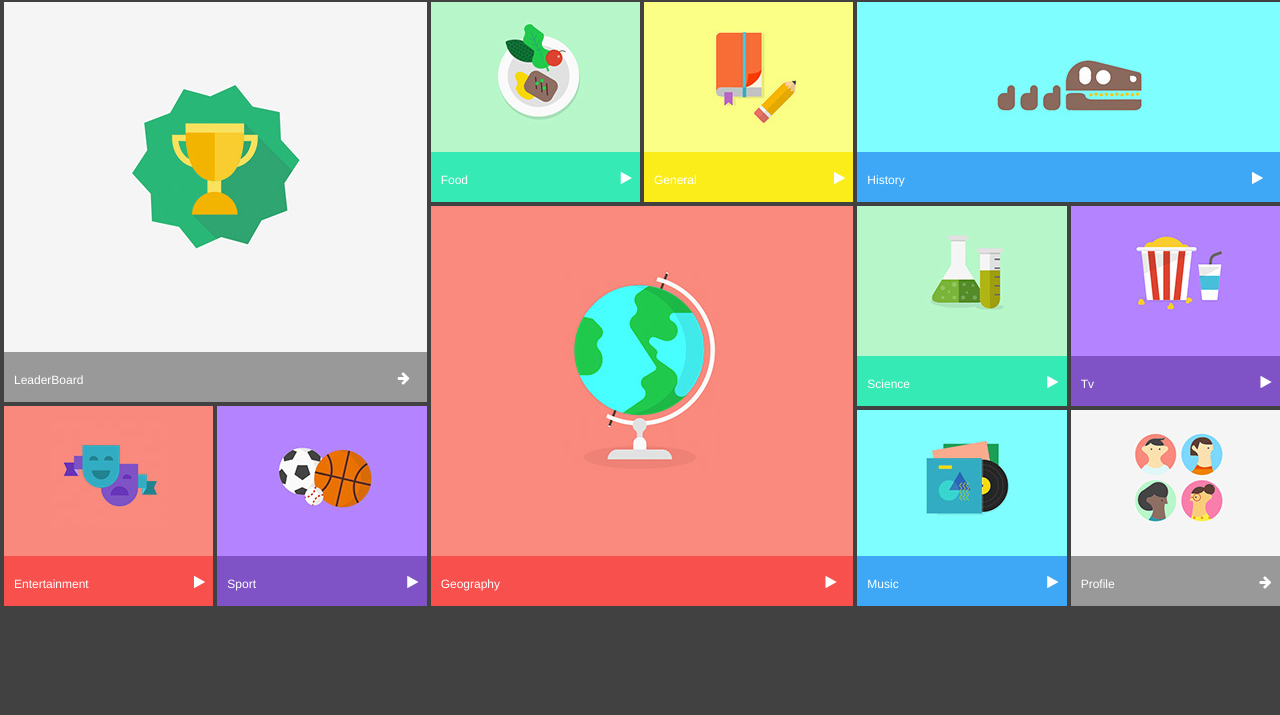
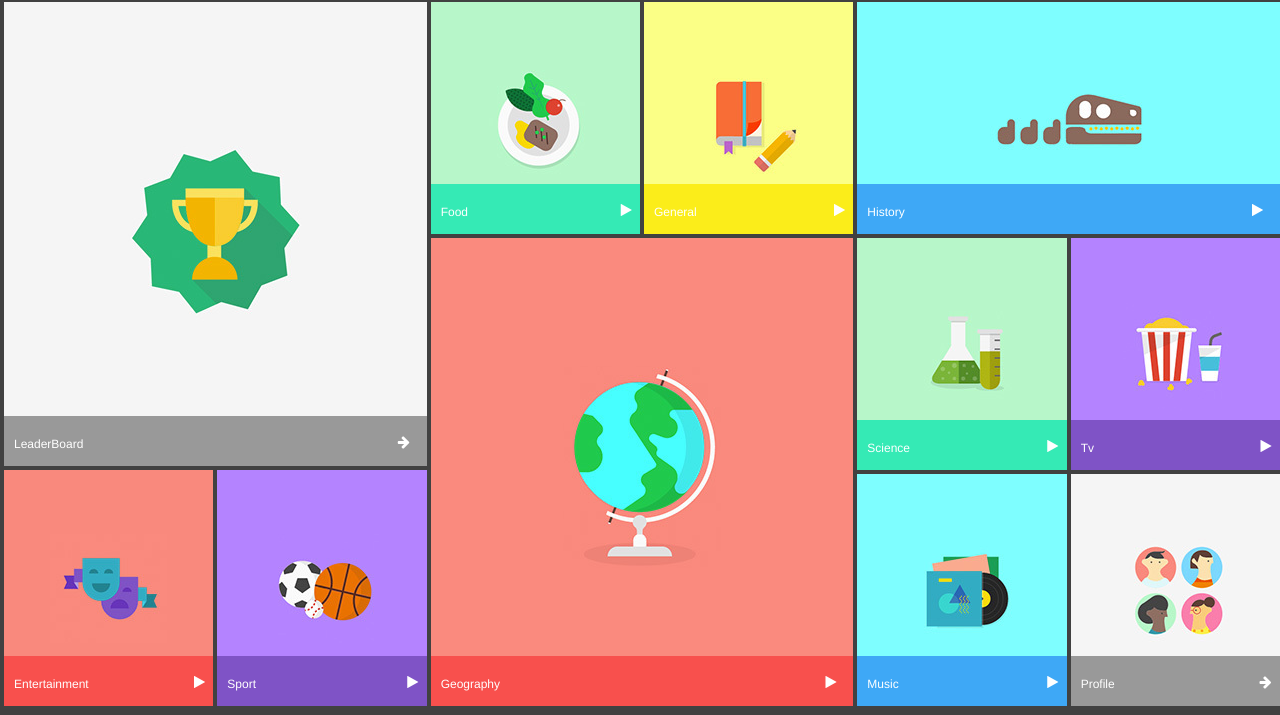
Before and after one commit to stephds01/Semaine6-SimplonLine, a plain HTML site: page maquette/index.html in a window 1280 px wide. Shown: the part 85-800 px from the top of the page. Drawn offline with nearby package versions, Linux system fonts and the light colour scheme.

Commit message:
Enregistrement de quelques détails de style

```diff
--- a/maquette/index.html
+++ b/maquette/index.html
@@ -27,7 +27,7 @@
                         <div class="col-md-4 col-lg-4 little-padding col-1">
 
                             <div class="col-md-12 little-padding">
-                                <div class="leaderBoard marge box">
+                                <div class="leaderBoard marge box big">
                                     <img src="images/loaderboard.png" alt="loaderboard" />
                                     <div class="lien">
                                         <a href="#"><h6>LeaderBoard</h6>
@@ -36,7 +36,7 @@
                                 </div>
                             </div>
                             <div class="col-md-6">
-                                <div class="entertainment marge box">
+                                <div class="entertainment marge box little">
                                     <img src="images/entertainment.png" alt="entertainment" />
                                     <div class="lien">
                                         <a href="#"><h6>Entertainment</h6>
@@ -45,7 +45,7 @@
                                 </div>
                             </div>
                             <div class="col-md-6">
-                                <div class="sport marge box">
+                                <div class="sport marge box little">
                                     <img src="images/sport.png" alt="sport" />
                                     <div class="lien">
                                         <a href="#"><h6>Sport</h6>
@@ -60,7 +60,7 @@
                         <div class="col-md-4 col-lg-4 little-padding">
 
                             <div class="col-md-6">
-                                <div class="food marge box">
+                                <div class="food marge box little">
                                     <img src="images/food.png" alt="food" />
                                     <div class="lien">
                                         <a href="#"><h6>food</h6>
@@ -69,7 +69,7 @@
                                 </div>
                             </div>
                             <div class="col-md-6">
-                                <div class="general marge box">
+                                <div class="general marge box little">
                                     <img src="images/general.png" alt="general" />
                                     <div class="lien">
                                     <a href="#"><h6>general</h6>
@@ -78,7 +78,7 @@
                                 </div>
                             </div>
                             <div class="col-md-12">
-                                <div class="geography marge box">
+                                <div class="geography marge box big">
                                     <img src="images/geography.png" alt="geography" />
                                     <div class="lien">
                                         <a href="#"><h6>geography</h6>
@@ -92,7 +92,7 @@
                         <!--3th col-->
                         <div class="col-md-4 col-lg-4 little-padding">
                             <div class="col-md-12">
-                                <div class="history marge box">
+                                <div class="history marge box little">
                                     <img src="images/history.png" alt="history" />
                                     <div class="lien">
                                         <a href="#"><h6>history</h6>
@@ -101,7 +101,7 @@
                                 </div>
                             </div>
                             <div class="col-md-6">
-                                <div class="science marge box">
+                                <div class="science marge box little">
                                     <img src="images/science.png" alt="science" />
                                     <div class="lien">
                                         <a href="#"><h6>science</h6>
@@ -111,7 +111,7 @@
                                 </div>
                             </div>
                             <div class="col-md-6">
-                                <div class="tv marge box">
+                                <div class="tv marge box little">
                                     <img src="images/tv.png" alt="tv" />
                                     <div class="lien">
                                         <a href="#"><h6>Tv</h6>
@@ -121,7 +121,7 @@
                                 </div>
                             </div>
                             <div class="col-md-6">
-                                <div class="music marge box">
+                                <div class="music marge box little">
                                     <img src="images/music.png" alt="music" />
                                     <div class="lien">
                                         <a href="#"><h6>music</h6>
@@ -131,7 +131,7 @@
                                 </div>
                             </div>
                             <div class="col-md-6">
-                                <div class="profile marge box">
+                                <div class="profile marge box little">
                                     <img src="images/profile.png" alt="profile" />
                                     <div class="lien">
                                         <a href="#"><h6>profile</h6>
--- a/maquette/style.css
+++ b/maquette/style.css
@@ -8,9 +8,7 @@ body {
     background-color: #414141;
 
 }
-img {
-    vertical-align: text-bottom;
-}
+
 /************Modification des marges de la grille Bootstrap****/
 .col-md-6 {
     padding-left: 2px;
@@ -44,7 +42,7 @@ img {
     ******************************/
 .ls-header .logo {
     margin-left: 10px;
-    margin-top: 10px;
+    margin-top: -44px;
 }
 .ls-header .titre{
         width:100%;
@@ -115,9 +113,16 @@ img {
 /*-------------------
     VIGNETTES
 ---------------------*/
+.big{
+    height: 58vh;
+}
+
+.little{
+    height: 29vh;
+}
+
 .leaderBoard {
     width: 100%;
-    height: 400px;
     background-color: #f5f5f5;
     margin-bottom: 2px;
 
@@ -129,7 +134,7 @@ img {
 
 .entertainment {
     width: 100%;
-    height: 200px;
+    height: 29.5vh;
     background-color: #f9897d;
 }
 .entertainment .lien{
@@ -139,7 +144,7 @@ img {
 
 .sport {
     width: 100%;
-    height: 200px;
+    height: 29.5vh;
     background-color: #b483ff;
 }
 .sport .lien{
@@ -149,7 +154,6 @@ img {
 
 .food {
     width: 100%;
-    height: 200px;
     background-color: #b7f6c9;
 }
 .food .lien{
@@ -159,7 +163,6 @@ img {
 
 .general {
     width: 100%;
-    height: 200px;
     background-color: #fbff86;
 }
 .general .lien{
@@ -170,8 +173,9 @@ img {
 
 .geography {
     width: 100%;
-    height: 400px;
     background-color: #fa8a7e;
+    height: 58.5vh;
+
 }
 .geography .lien{
     background-color: #f8504d;
@@ -180,7 +184,6 @@ img {
 
 .history {
     width: 100%;
-    height: 200px;
     background-color: #7efeff;
 }
 
@@ -191,7 +194,6 @@ img {
 
 .science {
     width: 100%;
-    height: 200px;
     background-color: #b7f6c9;
 }
 .science .lien{
@@ -201,7 +203,6 @@ img {
 
 .tv {
     width: 100%;
-    height: 200px;
     background-color: #b483ff;
 }
 .tv .lien{
@@ -211,7 +212,6 @@ img {
 
 .music {
     width: 100%;
-    height: 196px;
     background-color: #7efeff;
 }
 .music .lien{
@@ -221,7 +221,6 @@ img {
 
 .profile {
     width: 100%;
-    height: 196px;
     background-color: #f5f5f5;
 }
 .profile .lien{
@@ -263,9 +262,9 @@ img {
 
 }
 .entertainment img, .sport img, .food img, .general img, .history img,  .science img, .tv img, .music img, .profile img {
-    margin-top: 7%;
+    margin-top: 8vh;
 }
 
 .leaderBoard img, .geography img {
-    margin-top: 15%;
+    margin-top: 16vh;
 }
```
Also changed, not shown: cv/index.html (+1 -1 lines).
